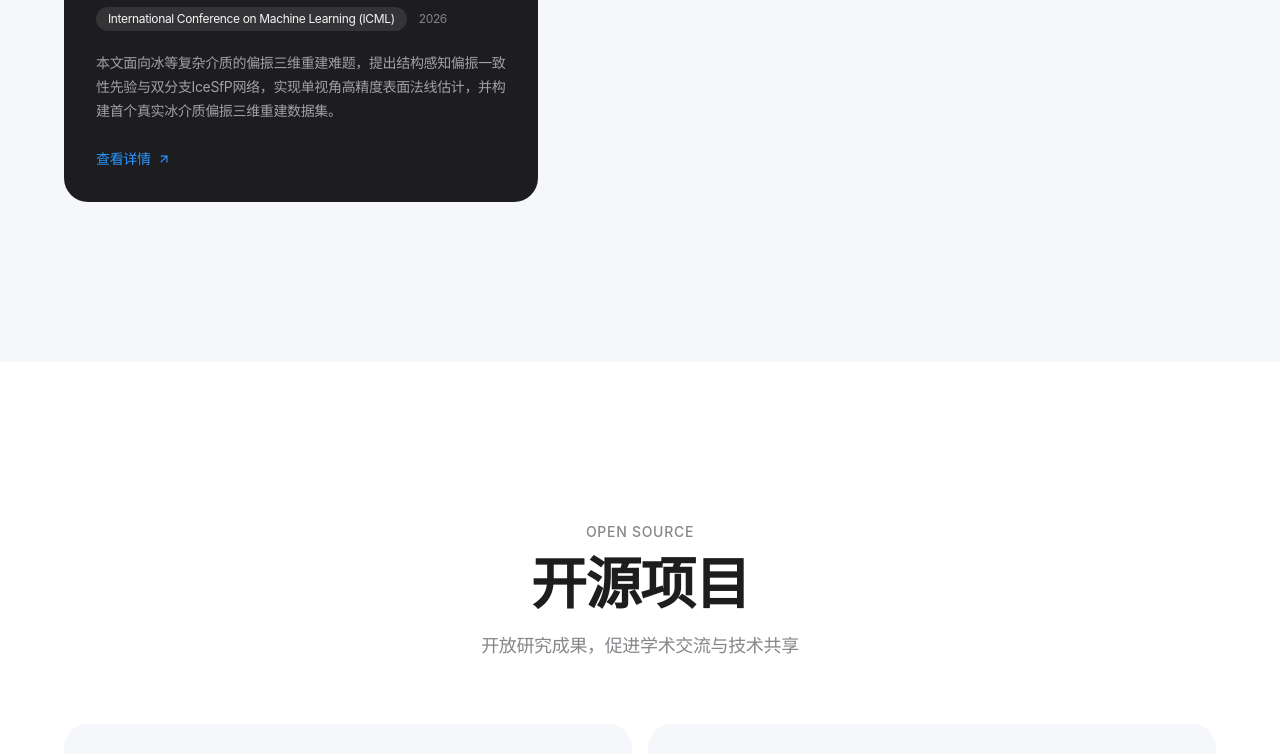
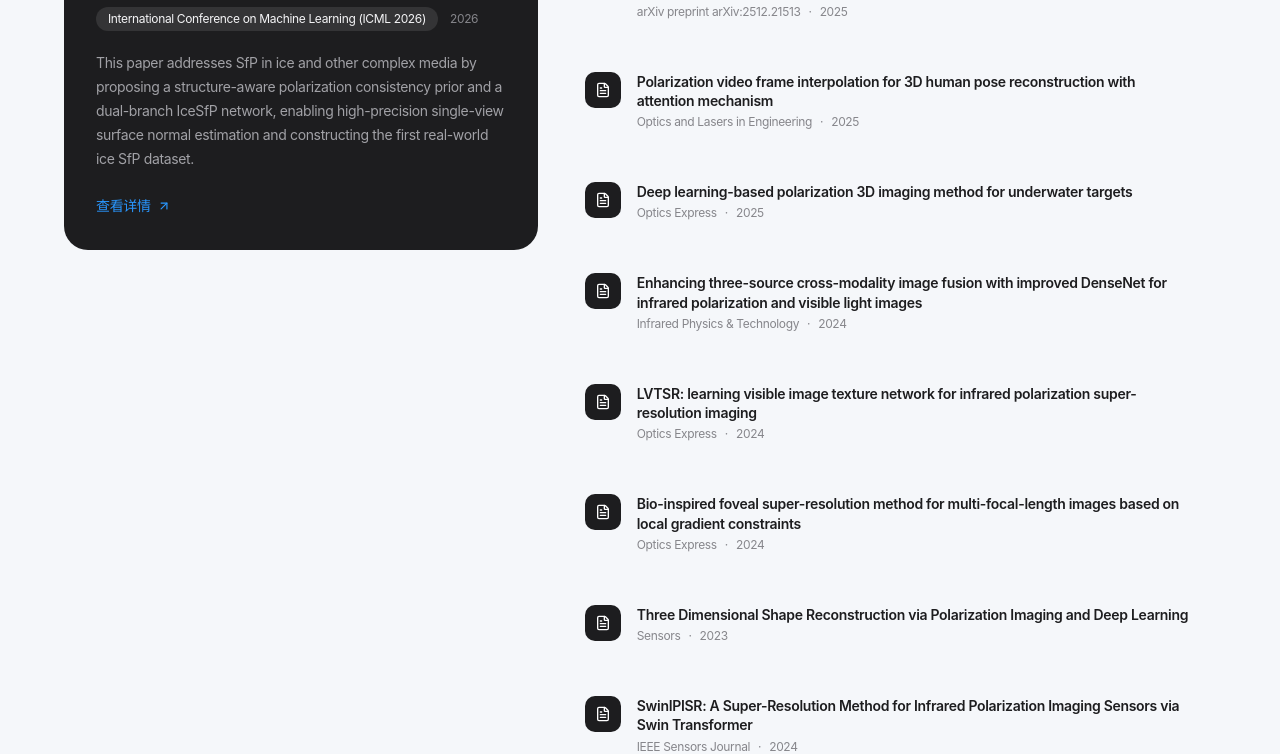
Before and after one commit to WangPuyun/ai-lab-website, a React (Vite) app: page / in a window 1280 px wide. Shown: the part 4084-4838 px from the top of the page. Built offline with nearby package versions, Linux system fonts and the light colour scheme.

Commit message:
更新了学术成果

```diff
--- a/src/sections/Publications.tsx
+++ b/src/sections/Publications.tsx
@@ -23,14 +23,113 @@ const content = {
   },
 }
 
+const sharedPublications = [
+  {
+    id: 1,
+    type: 'paper' as const,
+    title: 'Structure-Aware Consistency Priors for Shape from Polarization in Complex Media',
+    authors: 'Yu, KM, Wang, PY, He, HY, Wu, XY',
+    venue: 'International Conference on Machine Learning (ICML 2026)',
+    year: '2026',
+    abstract: 'This paper addresses SfP in ice and other complex media by proposing a structure-aware polarization consistency prior and a dual-branch IceSfP network, enabling high-precision single-view surface normal estimation and constructing the first real-world ice SfP dataset.',
+    link: '',
+  },
+  {
+    id: 2,
+    type: 'paper' as const,
+    title: 'MuS-Polar3D: A Benchmark Dataset for Computational Polarimetric 3D Imaging under Multi-Scattering Conditions',
+    authors: 'Wang, PY, Yu, KM, He, HY, Wu, XY',
+    venue: 'arXiv preprint arXiv:2512.21513',
+    year: '2025',
+    abstract: 'Polarization-based underwater 3D imaging exploits polarization cues to suppress background scattering, exhibiting distinct advantages in turbid water.',
+    link: 'https://arxiv.org/pdf/2512.21513',
+  },
+  {
+    id: 3,
+    type: 'paper' as const,
+    title: 'Polarization video frame interpolation for 3D human pose reconstruction with attention mechanism',
+    authors: 'Zhang, X, Wang, XS, Wu, XY, Huang, F',
+    venue: 'Optics and Lasers in Engineering',
+    year: '2025',
+    abstract: 'Video frame interpolation has been extensively explored and demonstrated, yet its application to polarization remains largely unexplored.',
+    link: 'https://webofscience.clarivate.cn/wos/woscc/full-record/WOS%3A001493374500001',
+  },
+  {
+    id: 4,
+    type: 'paper' as const,
+    title: 'Deep learning-based polarization 3D imaging method for underwater targets',
+    authors: 'Wu, XY, Chen, JT, Huang, F',
+    venue: 'Optics Express',
+    year: '2025',
+    abstract: 'The significant absorption and scattering of light during its propagation in water severely degrade the quality of underwater imaging.',
+    link: 'https://webofscience.clarivate.cn/wos/woscc/full-record/WOS%3A001420800500011',
+  },
+  {
+    id: 5,
+    type: 'paper' as const,
+    title: 'Enhancing three-source cross-modality image fusion with improved DenseNet for infrared polarization and visible light images',
+    authors: 'Wang, XS, Zhou, B, Wu, XY, Huang, F',
+    venue: 'Infrared Physics & Technology',
+    year: '2024',
+    abstract: 'The fusion of multi-modal images to create an image that preserves the unique features of each modality.',
+    link: 'https://webofscience.clarivate.cn/wos/woscc/full-record/WOS%3A001298305600001',
+  },
+  {
+    id: 6,
+    type: 'paper' as const,
+    title: 'LVTSR: learning visible image texture network for infrared polarization super-resolution imaging',
+    authors: 'Wang, XS, Chen, YT, Wu, XY, Huang, F',
+    venue: 'Optics Express',
+    year: '2024',
+    abstract: 'Infrared polarization division-of-focal-plane imaging technology has gained attention.',
+    link: 'https://webofscience.clarivate.cn/wos/woscc/full-record/WOS%3A001300255200007',
+  },
+  {
+    id: 7,
+    type: 'paper' as const,
+    title: 'Bio-inspired foveal super-resolution method for multi-focal-length images based on local gradient constraints',
+    authors: 'Huang, F, Wang, XS, Wu, XY, Huang, F',
+    venue: 'Optics Express',
+    year: '2024',
+    abstract: 'Most existing super-resolution imaging systems utilize image registration and reconstruction algorithms.',
+    link: 'https://webofscience.clarivate.cn/wos/woscc/full-record/WOS%3A001239610200002',
+  },
+  {
+    id: 8,
+    type: 'paper' as const,
+    title: 'Three Dimensional Shape Reconstruction via Polarization Imaging and Deep Learning',
+    authors: 'Wu, XY, Li, PH, Huang, F',
+    venue: 'Sensors',
+    year: '2023',
+    abstract: 'Deep-learning-based polarization 3D imaging techniques for estimating surface normal distribution.',
+    link: 'https://webofscience.clarivate.cn/wos/woscc/full-record/WOS%3A000997213600001',
+  },
+  {
+    id: 9,
+    type: 'paper' as const,
+    title: 'SwinIPISR: A Super-Resolution Method for Infrared Polarization Imaging Sensors via Swin Transformer',
+    authors: 'Wu, XY, Zhou, B, Huang, F',
+    venue: 'IEEE Sensors Journal',
+    year: '2024',
+    abstract: 'The performance of infrared polarization remote sensing systems is limited by sensor resolution.',
+    link: 'https://webofscience.clarivate.cn/wos/woscc/full-record/WOS%3A001136951300048',
+  },
+  {
+    id: 10,
+    type: 'paper' as const,
+    title: 'High-Efficiency Multispectral-Polarization Imaging System Using Polarization Camera Array With Notch Filters',
+    authors: 'Huang, F, Cao, RJ, Wu, XY',
+    venue: 'IEEE Transactions on Instrumentation and Measurement',
+    year: '2023',
+    abstract: 'Incident light captured by optical imaging systems engenders multidimensional high-level optical information.',
+    link: 'https://webofscience.clarivate.cn/wos/woscc/full-record/WOS%3A001102358800027',
+  },
+]
+
 const publications = {
-  zh: [
-    { id: 1, type: 'paper' as const, title: 'Structure-Aware Consistency Priors for Shape from Polarization in Complex Media', authors: 'Kaimin Yu, Puyun Wang, Huayang He, Xianyu Wu*', venue: 'International Conference on Machine Learning (ICML)', year: '2026', abstract: '本文面向冰等复杂介质的偏振三维重建难题，提出结构感知偏振一致性先验与双分支IceSfP网络，实现单视角高精度表面法线估计，并构建首个真实冰介质偏振三维重建数据集。', link: '#' },
-  ],
-  en: [
-  ],
+  zh: sharedPublications,
+  en: sharedPublications,
 }
-
 export default function Publications() {
   const { lang } = useLanguage()
   const t = content[lang]
```
